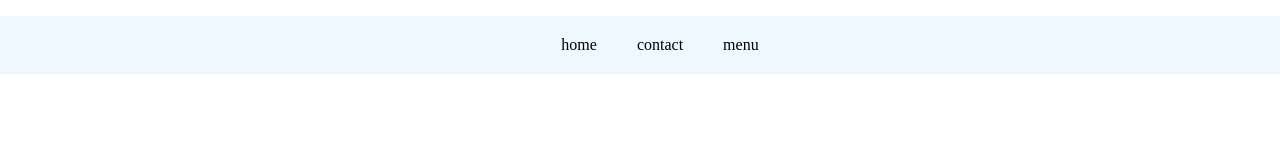
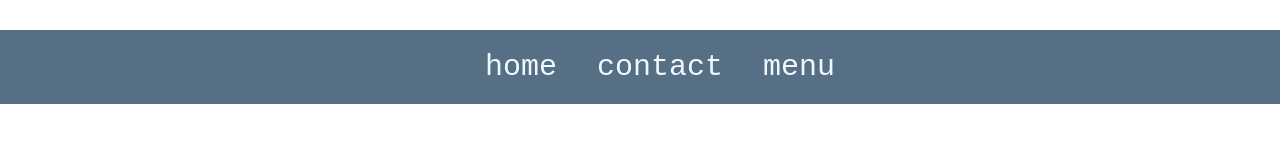
Before and after one commit to evolF35/Odin_Restaurant, a plain HTML site: page index.html in a window 1280 px wide. Drawn offline with Linux system fonts and the light colour scheme.

Commit message:
integrations with modules

```diff
--- a/main.js
+++ b/main.js
@@ -1 +1 @@
-(()=>{"use strict";function e(){console.log("I am the homepage!")}function t(){console.log("header");let e=document.createElement("div");e.setAttribute("class","header");let t=document.createElement("ul");t.setAttribute("class","ul");let n=document.createElement("li");n.innerText="home",n.setAttribute("id","homeButton"),n.classList.add("headerButtons");let o=document.createElement("li");o.innerText="contact",o.setAttribute("id","contactButton"),o.classList.add("headerButtons");let l=document.createElement("li");return l.innerText="menu",l.setAttribute("id","menuButton"),l.classList.add("headerButtons"),t.appendChild(n),t.appendChild(o),t.appendChild(l),e.appendChild(t),e}let n=document.querySelector("#gabagool");console.log(n),n.appendChild(t()),console.log("Webpack u there?"),t(),e(),document.getElementById("contactButton").addEventListener("click",(()=>{console.log("I am the Contact Page!")})),document.getElementById("menuButton").addEventListener("click",(()=>{console.log("I am the Menu Page!")})),document.getElementById("homeButton").addEventListener("click",(()=>{e()}))})();
+(()=>{"use strict";function e(){console.log("I am the homepage!");let e=document.createElement("div");return e.setAttribute("id","info"),e}let t=document.querySelector("#gabagool");console.log(t),t.appendChild(function(){console.log("header");let e=document.createElement("div");e.setAttribute("class","header");let t=document.createElement("ul");t.setAttribute("class","ul");let n=document.createElement("li");n.innerText="home",n.setAttribute("id","homeButton"),n.classList.add("headerButtons");let d=document.createElement("li");d.innerText="contact",d.setAttribute("id","contactButton"),d.classList.add("headerButtons");let l=document.createElement("li");return l.innerText="menu",l.setAttribute("id","menuButton"),l.classList.add("headerButtons"),t.appendChild(n),t.appendChild(d),t.appendChild(l),e.appendChild(t),e}()),t.appendChild(e()),console.log("Webpack u there?");let n=document.getElementById("contactButton"),d=t.querySelector("#info");n.addEventListener("click",(()=>{d.innerHTML="",t.appendChild(function(){console.log("I am the Contact Page!");let e=document.createElement("div");return e.setAttribute("id","info"),e}())})),document.getElementById("menuButton").addEventListener("click",(()=>{d.innerHTML="",t.appendChild((console.log("I am the Menu Page!"),document.createElement("div")))})),document.getElementById("homeButton").addEventListener("click",(()=>{d.innerHTML="",t.appendChild(e())}))})();
--- a/styles.css
+++ b/styles.css
@@ -2,8 +2,8 @@ body {
     margin: 0px;
     padding: 0px;
     box-sizing: border-box;
+    font-family: 'Courier New', Courier, monospace;
 }
-
 
 .ul {
     display: flex;
@@ -13,8 +13,13 @@ body {
 .headerButtons{
     padding: 20px;
     list-style: none;
+    cursor: pointer;
+
 }
 
 .header{
-    background-color: aliceblue;
+    background-color: rgb(87, 111, 132);
+    color: aliceblue;
+    font-size: 30px;
+
 }
```
